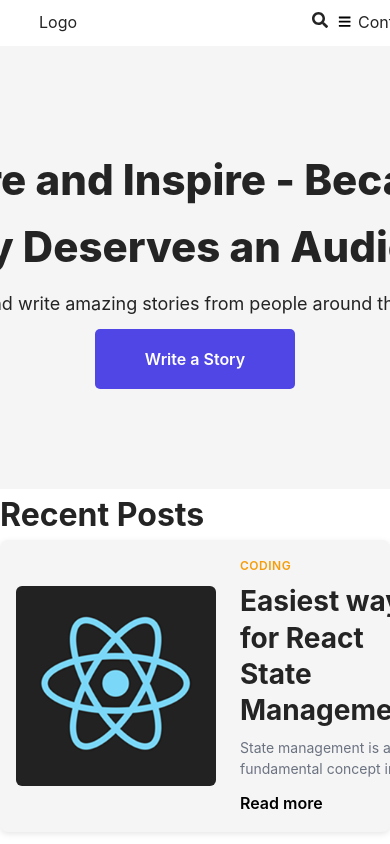
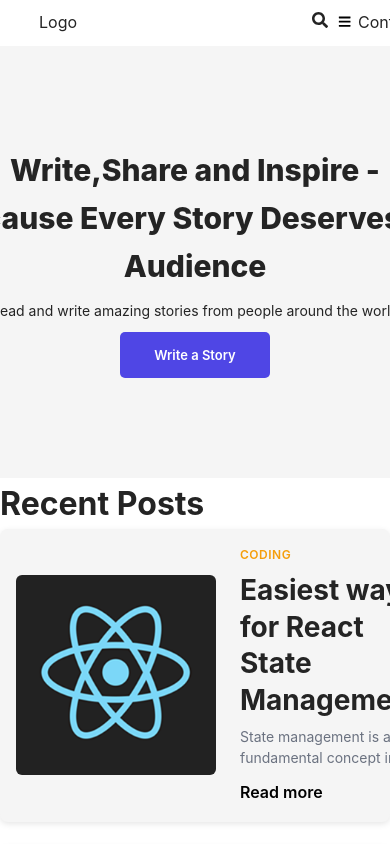
Before and after one commit to eneseldes/griForum, a React (Vite) app in the folder client/: page / in a window 390 px wide. Shown: the top 844 px of the page. Built offline with nearby package versions, Linux system fonts and the light colour scheme.

Commit message:
media added

```diff
--- a/client/src/pages/HomePage/HomePage.scss
+++ b/client/src/pages/HomePage/HomePage.scss
@@ -1,5 +1,5 @@
 @import "../../styles/variables";
-.landing-page{
+.landing-page {
   background-color: $color-bg-secondary;
   width: 100%;
   padding: 100px 100px;
@@ -9,7 +9,7 @@
   align-items: center;
   text-align: center;
 
-    .landing-content{
+  .landing-content {
     display: flex;
     flex-direction: column;
     justify-content: center;
@@ -18,32 +18,46 @@
     row-gap: 10px;
     width: 900px;
 
-        h1{
+    @media (max-width: 800px) {
+      width: 500px;
+    }
+
+    h1 {
       font-size: 42px;
       font-weight: 800;
+      @media (max-width: 800px) {
+        font-size: 30px;
       }
-        p{
+    }
+    p {
       font-size: 18px;
-
+      @media (max-width:800px) {
+        font-size: 14px;
         }
-        .landing-button{
-
+    }
+    .landing-button {
       background-color: $color-primary;
       color: white;
       text-decoration: none;
       font-size: 16px;
       font-weight: 600;
-            padding: 20px;
+      padding: 15px;
       border-radius: 5px;
       width: 200px;
       transition: all 0.3s ease-in-out;
-            &:hover{
+
+      @media (max-width:800px) {
+            width: 150px;
+            font-size: 13px;
+
+        }
+
+      &:hover {
         background-color: #3d35c9;
       }
-            &:active{
+      &:active {
         transform: scale(0.95);
       }
     }
   }
-
 }
--- a/client/src/pages/LoginPage/LoginPage.scss
+++ b/client/src/pages/LoginPage/LoginPage.scss
@@ -1,10 +1,17 @@
 @import "../../styles/variables";
 
 .main {
+
   display: flex;
   flex-direction: column;
   row-gap: 20px;
-  padding: 50px;
+  width: 800px;
+  margin: auto;
+
+  @media (max-width:800px) {
+    width: 400px;
+  }
+
 
   .email-section {
     .email-form {
--- a/client/src/pages/RegisterPage/RegisterPage.scss
+++ b/client/src/pages/RegisterPage/RegisterPage.scss
@@ -4,7 +4,13 @@
   display: flex;
   flex-direction: column;
   row-gap: 20px;
-  padding: 50px;
+
+  width: 800px;
+  margin: auto;
+
+  @media (max-width:800px) {
+    width: 400px;
+  }
 
   .email-section {
     .email-form {
```
Lines whose indentation alone changed are shown as unchanged.
